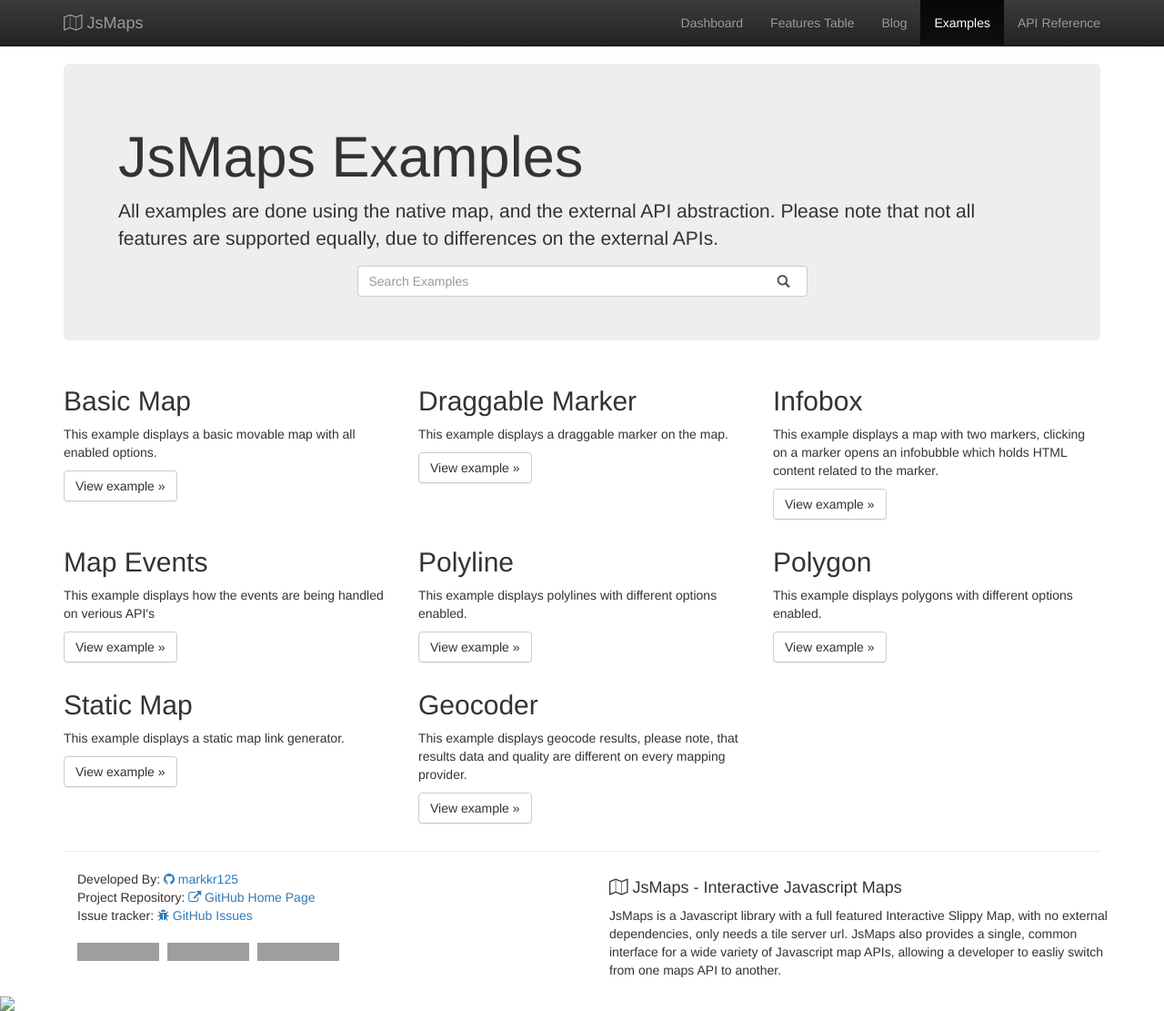
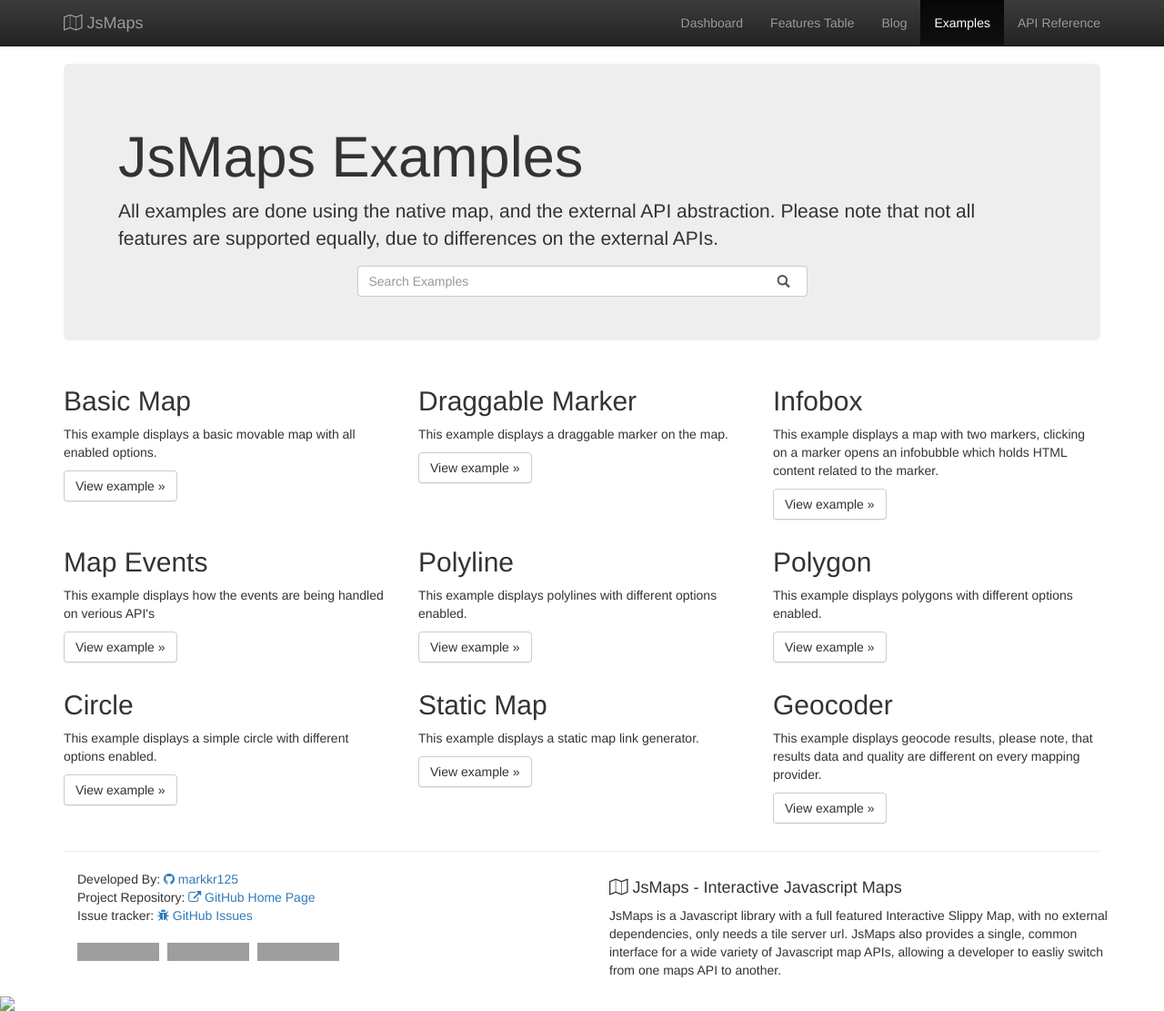
Before and after one commit to markkr125/jsmaps, a Jekyll site: the page built from examples/index.html, in a window 1280 px wide and 1111 px high. Shown: the whole window at 91% size. Built offline with Jekyll 4.4.1, drawn with Linux system fonts in a browser that asks for light colours; nearby versions of some CDN libraries; Markdown is read by kramdown in place of the engine named in the settings; grey boxes are pictures that could not be loaded.

Commit message:
adding circle

```diff
--- a/_data/examples.yml
+++ b/_data/examples.yml
@@ -22,6 +22,10 @@
   description: This example displays polygons with different options enabled.
   link: /examples/polygons/
 
+- name: Circle
+  description: This example displays a simple circle with different options enabled.
+  link: /examples/circle/
+
 - name: Static Map
   description: This example displays a static map link generator.
   link: /examples/static_map/
--- a/_posts/2015-10-31-new-site-jekyll.markdown
+++ b/_posts/2015-10-31-new-site-jekyll.markdown
@@ -32,7 +32,7 @@ jsMaps.loader(function (){
     });
 {% endhighlight %}
 
-Check out the <a href="{{ "/examples/" | prepend: site.baseurl }}" target="_blank">Examples</a> what this backend is capable of.
+Check out the <a href="{{ "/examples/" | prepend: site.baseurl }}" target="_blank">Examples</a> to see what this backend is capable of.
 
 [khtml-maplib]:    https://github.com/robotnic/khtml.maplib
 [OpenStreetMap]:   https://www.openstreetmap.org/
--- /dev/null
+++ b/examples/circle.html
@@ -0,0 +1,42 @@
+---
+layout: example
+title: Circle
+permalink: /examples/circle/
+description: This example displays a simple circle with different options enabled.
+engines: ALL
+id: example
+---
+<script type='text/javascript'>
+    jsMaps.loader(function (){
+        // PlaceHolder
+        var map = jsMaps.api.init(
+                '#map',
+                '%supplier%',
+                {
+                    center: {
+                        latitude: 32.078930,
+                        longitude: 34.773241
+                    },
+                    zoom: 14,
+                    mouse_scroll: true,
+                    zoom_control: true,
+                    map_type: true
+                },{'placeholder':1}
+        );
+
+
+        jsMaps.api.circle(map,{
+            center:  {lat: 32.07959287095117, lng: 34.77048397064209},
+            radius: 1000,
+            strokeColor: '#FF0000',
+            strokeOpacity: 0.8,
+            strokeWeight: 2,
+            fillColor: '#FF0000',
+            fillOpacity: 0.35,
+            editable: true,
+            draggable: true
+        });
+    });
+</script>
+
+<div id='map'></div>
```
